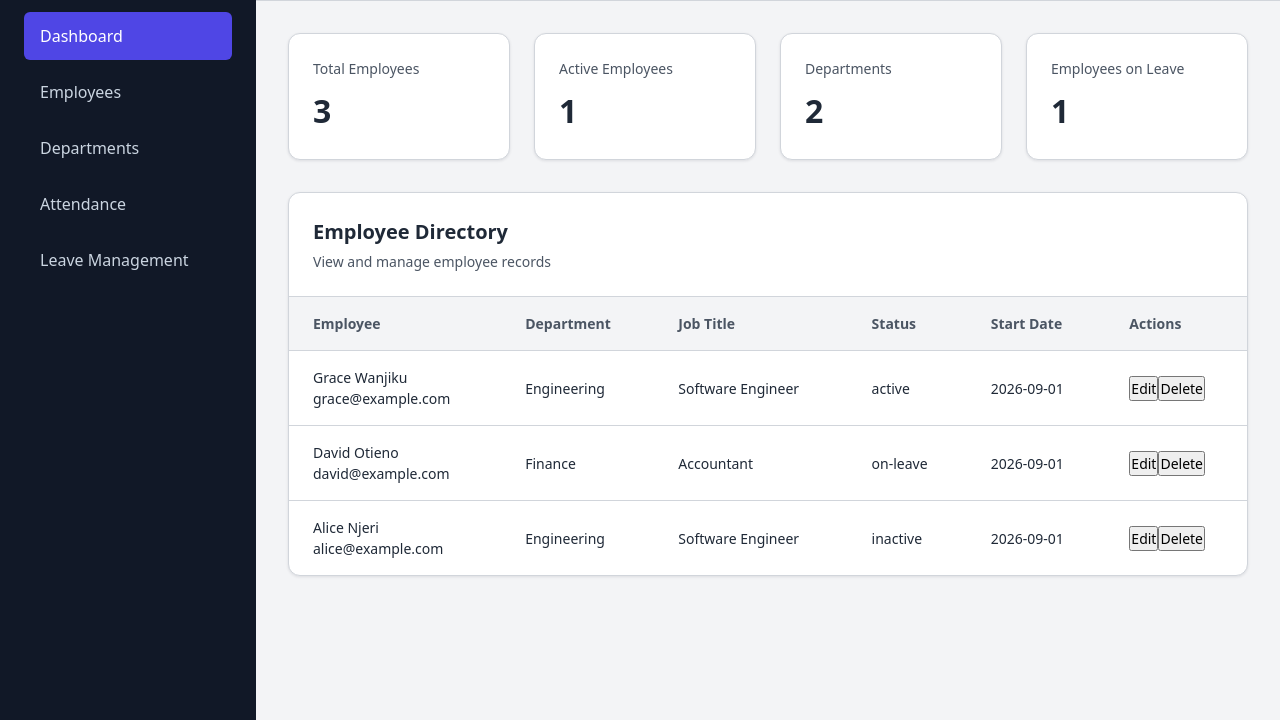
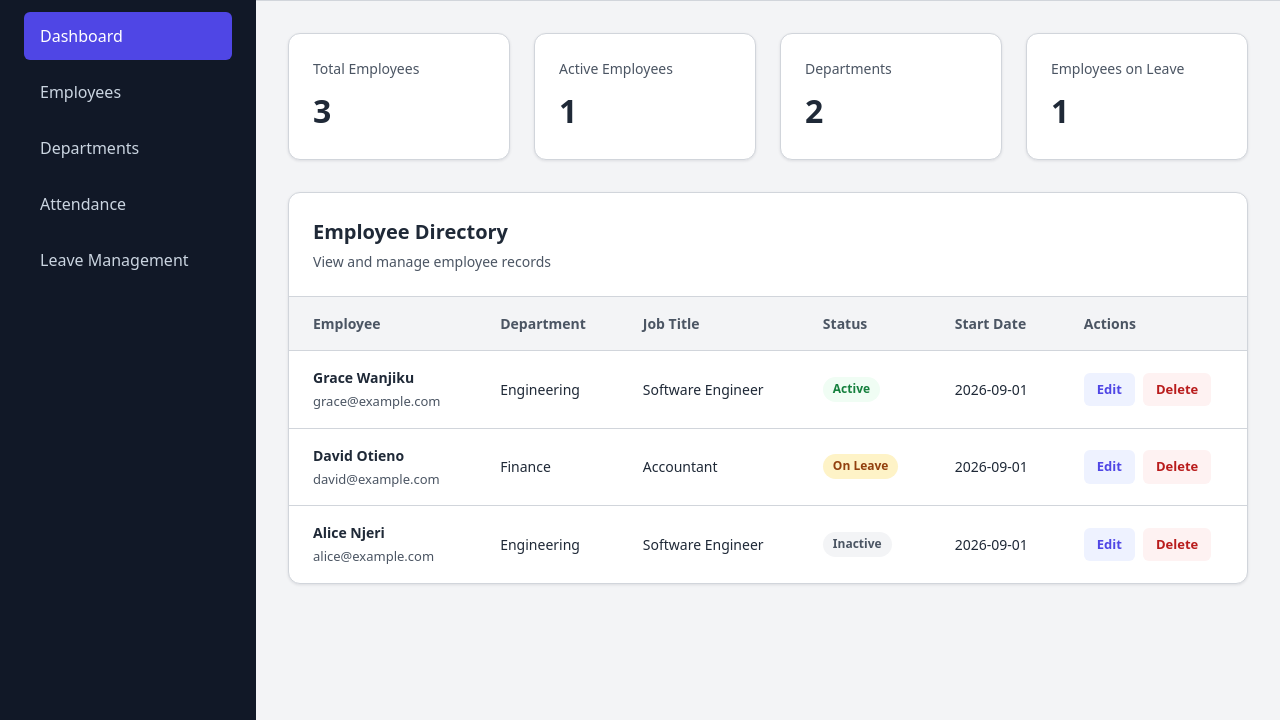
Before and after one commit to evamaina/employee-management-system, a plain HTML site: page index.html in a window 1280 px wide. Shown: the part 80-800 px from the top of the page. Drawn offline with Linux system fonts and the light colour scheme.

Commit message:
feat: polish employee table presentation

```diff
--- a/css/components.css
+++ b/css/components.css
@@ -126,6 +126,97 @@
   background-color: var(--color-background);
 }
 
+.employee-name {
+  font-weight: 600;
+  color: var(--color-text);
+}
+
+.employee-email {
+  margin-top: 0.25rem;
+  font-size: 0.8125rem;
+  color: var(--color-text-muted);
+  overflow-wrap: anywhere;
+}
+
+.status-badge {
+  display: inline-flex;
+  align-items: center;
+  justify-content: center;
+  padding: 0.25rem 0.625rem;
+  border-radius: 999px;
+  font-size: 0.75rem;
+  font-weight: 600;
+  line-height: 1.4;
+  text-transform: capitalize;
+  white-space: nowrap;
+}
+
+.status-active {
+  background-color: #f0fdf4;
+  color: var(--color-success);
+}
+
+.status-inactive {
+  background-color: var(--color-background);
+  color: var(--color-text-muted);
+}
+
+.status-on-leave {
+  background-color: #fef3c7;
+  color: #92400e;
+}
+
+.table-actions {
+  display: flex;
+  align-items: center;
+  gap: 0.5rem;
+}
+
+.action-button {
+  display: inline-flex;
+  align-items: center;
+  justify-content: center;
+  padding: 0.375rem 0.75rem;
+  border: 1px solid transparent;
+  border-radius: var(--radius-small);
+  background-color: transparent;
+  color: inherit;
+  font-size: 0.8125rem;
+  font-weight: 600;
+  white-space: nowrap;
+  transition: background-color 0.2s ease, color 0.2s ease;
+}
+
+.action-button:focus-visible {
+  outline: 3px solid currentColor;
+  outline-offset: 2px;
+}
+
+.action-button-edit {
+  background-color: #eef2ff;
+  color: var(--color-primary);
+}
+
+.action-button-edit:hover {
+  background-color: #e0e7ff;
+  color: var(--color-primary-hover);
+}
+
+.action-button-delete {
+  background-color: #fef2f2;
+  color: var(--color-danger);
+}
+
+.action-button-delete:hover {
+  background-color: #fee2e2;
+}
+
+.employee-table .table-empty {
+  padding: 3rem 1.5rem;
+  text-align: center;
+  color: var(--color-text-muted);
+}
+
 @media (max-width: 1100px) {
   .stats-grid {
     grid-template-columns: repeat(2, minmax(0, 1fr));
--- a/js/views/employeeTableView.js
+++ b/js/views/employeeTableView.js
@@ -6,6 +6,17 @@ export function renderEmployeeTable(employees) {
   }
 
   tableBody.replaceChildren();
+
+  if (employees.length === 0) {
+    const row = document.createElement("tr");
+    const emptyCell = document.createElement("td");
+    emptyCell.colSpan = 6;
+    emptyCell.className = "table-empty";
+    emptyCell.textContent = "No employees found.";
+    row.append(emptyCell);
+    tableBody.append(row);
+    return;
+  }
 
   employees.forEach((employee) => {
     const row = document.createElement("tr");
@@ -27,26 +38,36 @@ export function renderEmployeeTable(employees) {
     jobTitleCell.textContent = employee.jobTitle;
 
     const statusCell = document.createElement("td");
-    statusCell.textContent = employee.status;
+    const statusBadge = document.createElement("span");
+    statusBadge.className = `status-badge status-${employee.status}`;
+    statusBadge.textContent = employee.status.replaceAll("-", " ");
+    statusCell.append(statusBadge);
 
     const startDateCell = document.createElement("td");
     startDateCell.textContent = employee.startDate;
 
     const actionsCell = document.createElement("td");
+    const actions = document.createElement("div");
+    actions.className = "table-actions";
 
     const editButton = document.createElement("button");
     editButton.type = "button";
+    editButton.className = "action-button action-button-edit";
     editButton.textContent = "Edit";
+    editButton.setAttribute("aria-label", `Edit ${employee.fullName}`);
     editButton.dataset.action = "edit";
     editButton.dataset.employeeId = employee.id;
 
     const deleteButton = document.createElement("button");
     deleteButton.type = "button";
+    deleteButton.className = "action-button action-button-delete";
     deleteButton.textContent = "Delete";
+    deleteButton.setAttribute("aria-label", `Delete ${employee.fullName}`);
     deleteButton.dataset.action = "delete";
     deleteButton.dataset.employeeId = employee.id;
 
-    actionsCell.append(editButton, deleteButton);
+    actions.append(editButton, deleteButton);
+    actionsCell.append(actions);
 
     row.append(
       employeeCell,
```
